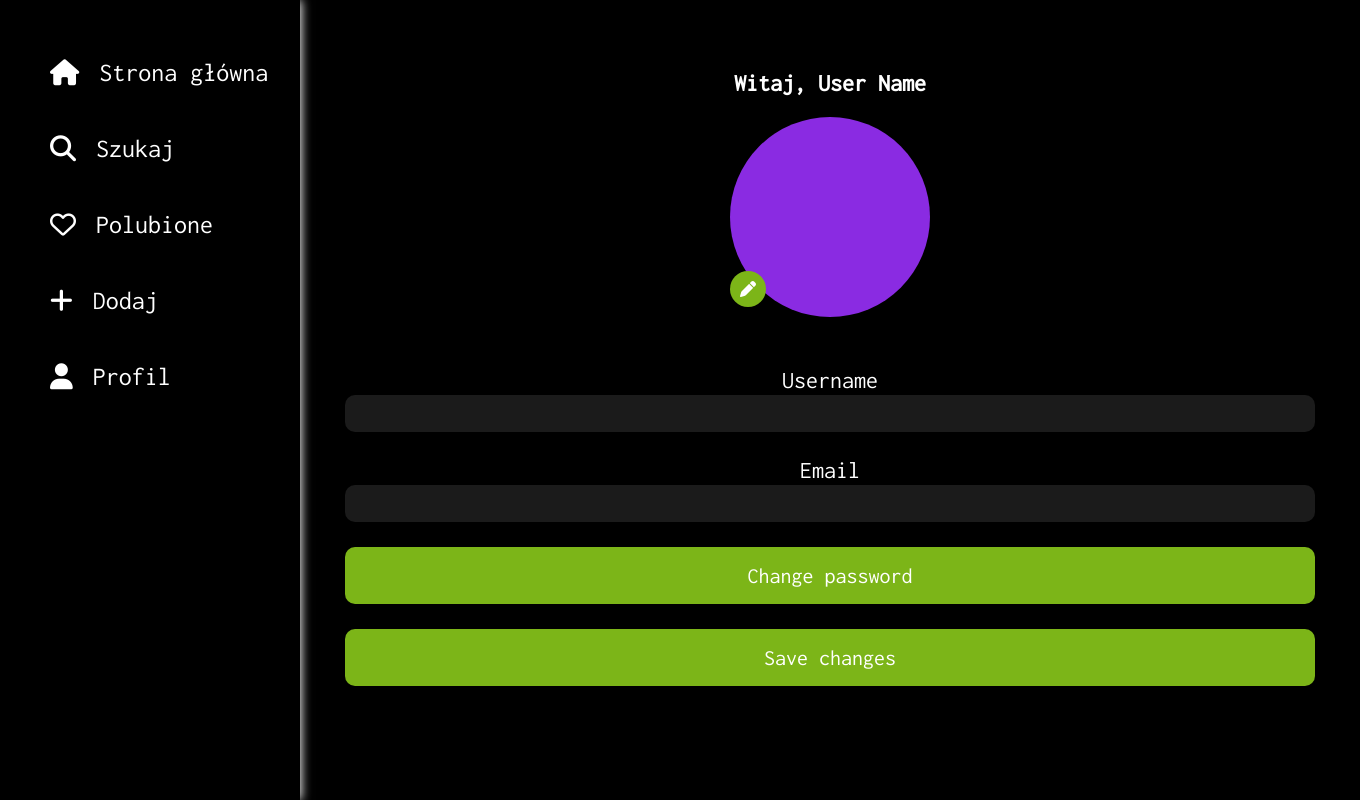
After one commit to BaXTeReQ/photo_album_app, a PHP site: page /Views/userSettings.php in a window 1360 px wide. The commit adds this page. Run offline with PHP 8.4, Linux system fonts and the light colour scheme; some libraries are stand-ins or nearby versions.

Commit message:
User Settings Page
Added user settings page
Added link to user settings page
Added class for pages with no user recommendations panel
Minor fixes

```diff
--- a/Views/addPhoto.php
+++ b/Views/addPhoto.php
@@ -1,6 +1,6 @@
 <?php require '../nav.php' ?>
 
-<main class="addPhoto">
+<main class="addPhoto noUsers__panel">
     <h2>Dodaj zdjęcie</h2>
     <section>
         <form action="" class="fileUpload">
--- a/Views/favourites.php
+++ b/Views/favourites.php
@@ -1,6 +1,6 @@
 <?php require '../nav.php' ?>
 
-<main class="favourites">
+<main class="favourites noUsers__panel">
     <h2>Twoje ulubione</h2>
     <section>
         <?php for ($i = 0; $i < 10; $i++) : ?>
--- /dev/null
+++ b/Views/userSettings.php
@@ -0,0 +1,29 @@
+<?php require '../nav.php' ?>
+
+<main class="userSettings noUsers__panel">
+    <h2>Witaj, User Name</h2>
+    <div class="userSettings__img">
+        <div class="img"></div>
+        <button class="userSettings__img_button" type="button">
+            <i class="fa-solid fa-pen"></i>
+        </button>
+    </div>
+    <form class="userSettings__data" method="post" action="">
+        <div class="row">
+            <label>Username</label>
+            <input type="text" value="" name="usernamechange">
+            <label class="red" for="usernamechange"></label>
+        </div>
+        <div class="row">
+            <label>Email</label>
+            <input type="email" value="" name="emailchange">
+            <label class="red" for="emailchange"></label>
+        </div>
+        <button type="button" class="password_change_button btn-primary">Change password</button>
+        <button class="save_changes_button btn-primary" type="submit" name="submitall">Save changes</button>
+    </form>
+</main>
+
+
+
+<?php require '../footer.php' ?>
--- a/nav.php
+++ b/nav.php
@@ -8,7 +8,7 @@
             <li><a href="search.php"><i class="fa-solid fa-magnifying-glass"></i><span>Szukaj</span></a></li>
             <li><a href="favourites.php"><i class="fa-regular fa-heart"></i><span>Polubione</span></a></li>
             <li><a href="addPhoto.php"><i class="fa-solid fa-plus"></i><span>Dodaj</span></a></li>
-            <li><a href="#.php"><i class="fa-solid fa-user"></i><span>Profil</span></a></li>
+            <li><a href="userSettings.php"><i class="fa-solid fa-user"></i><span>Profil</span></a></li>
         </ul>
     </nav>
 </aside>
--- a/src/style/_style.css
+++ b/src/style/_style.css
@@ -26,6 +26,16 @@ main {
 main section {
     width: 100%;
     max-width: 700px;
+}
+
+.btn-primary {
+    border: none;
+    background-color: #7CB518;
+    border-radius: 10px;
+    color: white;
+    font-size: 22px;
+    cursor: pointer;
+    padding: 1rem;
 }
 
 .post {
@@ -89,8 +99,7 @@ main section {
     background-color: lightblue;
 }
 
-.favourites,
-.addPhoto {
+.noUsers__panel {
     grid-column-start: main;
     grid-column-end: users;
 }
@@ -275,7 +284,6 @@ main section {
     background-color: rgba(125, 125, 125, 0.22);
     display: flex;
     width: clamp(80%, 80%, 400px);
-    ;
     justify-content: space-between;
     gap: 0;
 }
@@ -343,3 +351,67 @@ main section {
 .addPhoto .fileUpload input+label:hover {
     background-color: red;
 }
+
+/* userSettings.php */
+
+.userSettings .userSettings__img {
+    position: relative;
+    width: fit-content;
+    margin: 0 auto;
+}
+
+.userSettings .userSettings__img .img {
+    width: 200px;
+    height: 200px;
+    border-radius: 50%;
+
+    /* temporary */
+    background-color: blueviolet;
+}
+
+.userSettings .userSettings__img_button {
+    position: absolute;
+    bottom: 10px;
+    border-radius: 50%;
+    cursor: pointer;
+    border: none;
+    color: white;
+    background-color: #7CB518;
+    font-size: 16px;
+    width: 36px;
+    height: 36px;
+    display: flex;
+    justify-content: center;
+    align-items: center;
+}
+
+.userSettings .userSettings__img_button i {
+    color: white;
+}
+
+.userSettings .userSettings__data {
+    gap: 25px;
+    display: flex;
+    flex-direction: column;
+    text-align: center;
+    font-size: 24px;
+    margin-top: 50px;
+    width: calc(100% - 30px);
+}
+
+.userSettings .userSettings__data .row {
+    flex-direction: column;
+    flex-wrap: nowrap;
+    margin: 0;
+}
+
+.userSettings .userSettings__data input {
+    font-size: 20px;
+    padding: .5rem .25rem;
+    height: 100%;
+    outline: none;
+    background-color: rgba(125, 125, 125, 0.22);
+    border-radius: 10px;
+    border: none;
+    text-align: center;
+}
```
